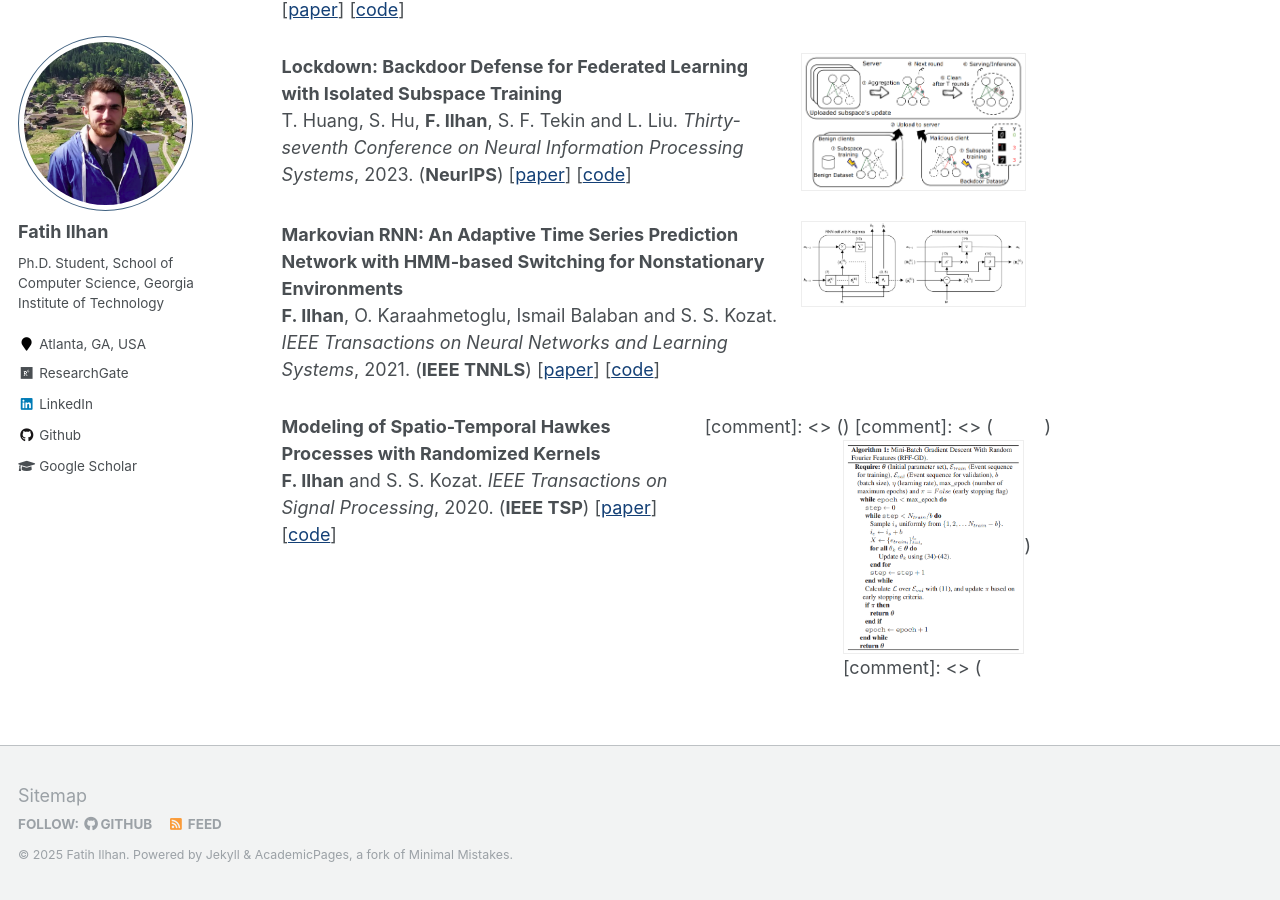
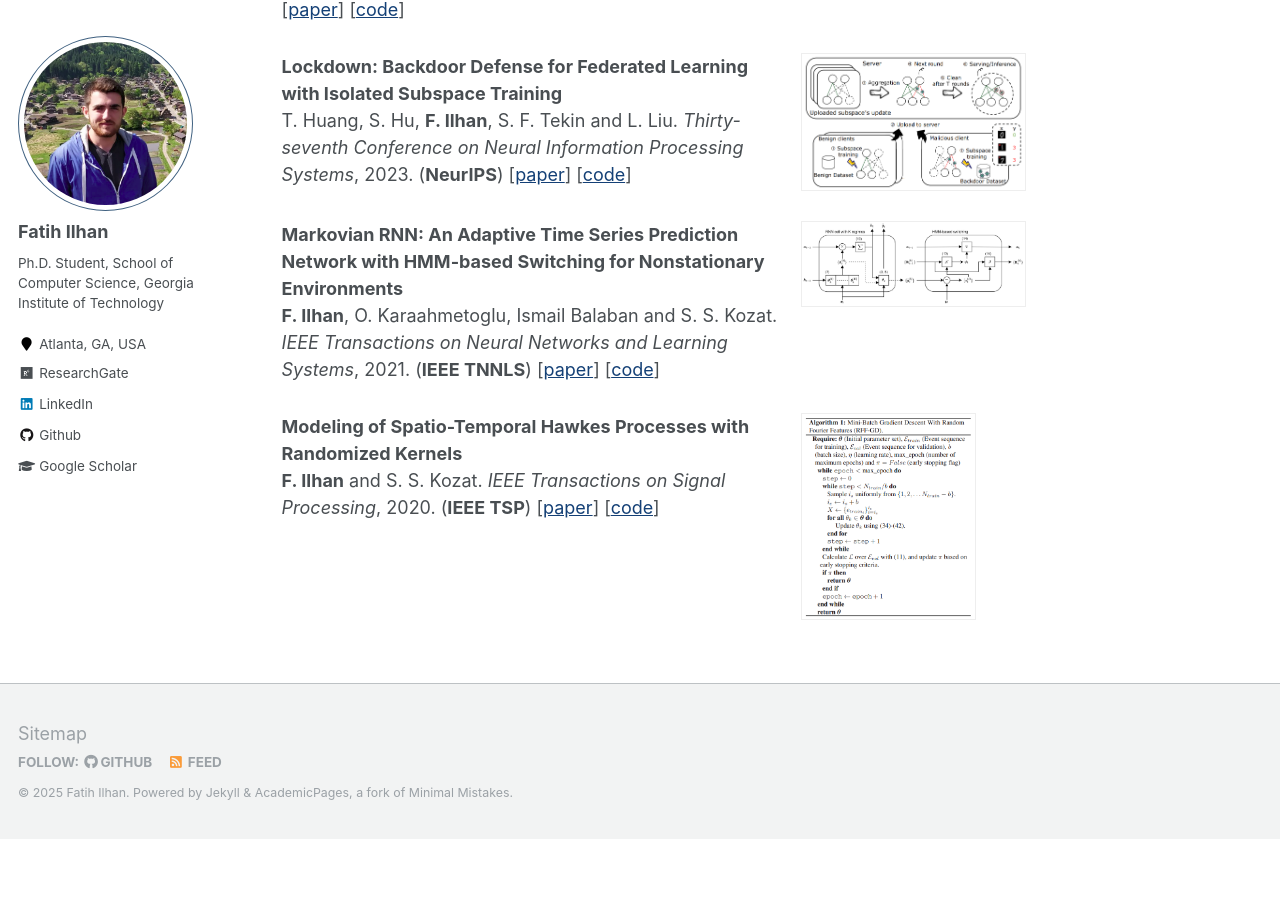
Before and after one commit to fatih-ilhan/fatih-ilhan.github.io, a Jekyll site: the page built from _pages/about.md, in a window 1280 px wide and 900 px high, scrolled down 1758 px. Built offline with Jekyll 4.4.1, drawn with Linux system fonts in a browser that asks for light colours; after the commit the page ends 2597 px from its top, so only the background shows below that.

Commit message:
img update

```diff
--- a/_pages/about.md
+++ b/_pages/about.md
@@ -118,10 +118,7 @@ redirect_from:
     <b>F. Ilhan</b> and S. S. Kozat.
     <i>IEEE Transactions on Signal Processing</i>, 2020. (<b>IEEE TSP</b>) [<a href="https://ieeexplore.ieee.org/document/9177186">paper</a>] [<a href="https://github.com/fatih-ilhan/sthawkes">code</a>]
   </div>
-
-[comment]: <> (  <div style="flex: 1;">)
-
-[comment]: <> (    <img src="files/paper_imgs/sthawkes.png" alt="" style="max-width: 90%; border: 1px solid #eee;">)
-
-[comment]: <> (  </div>)
+  <div style="flex: 1;">
+    <img src="files/paper_imgs/sthawkes.png" alt="" style="max-width: 70%; border: 1px solid #eee;">
+  </div>
 </div>
```
